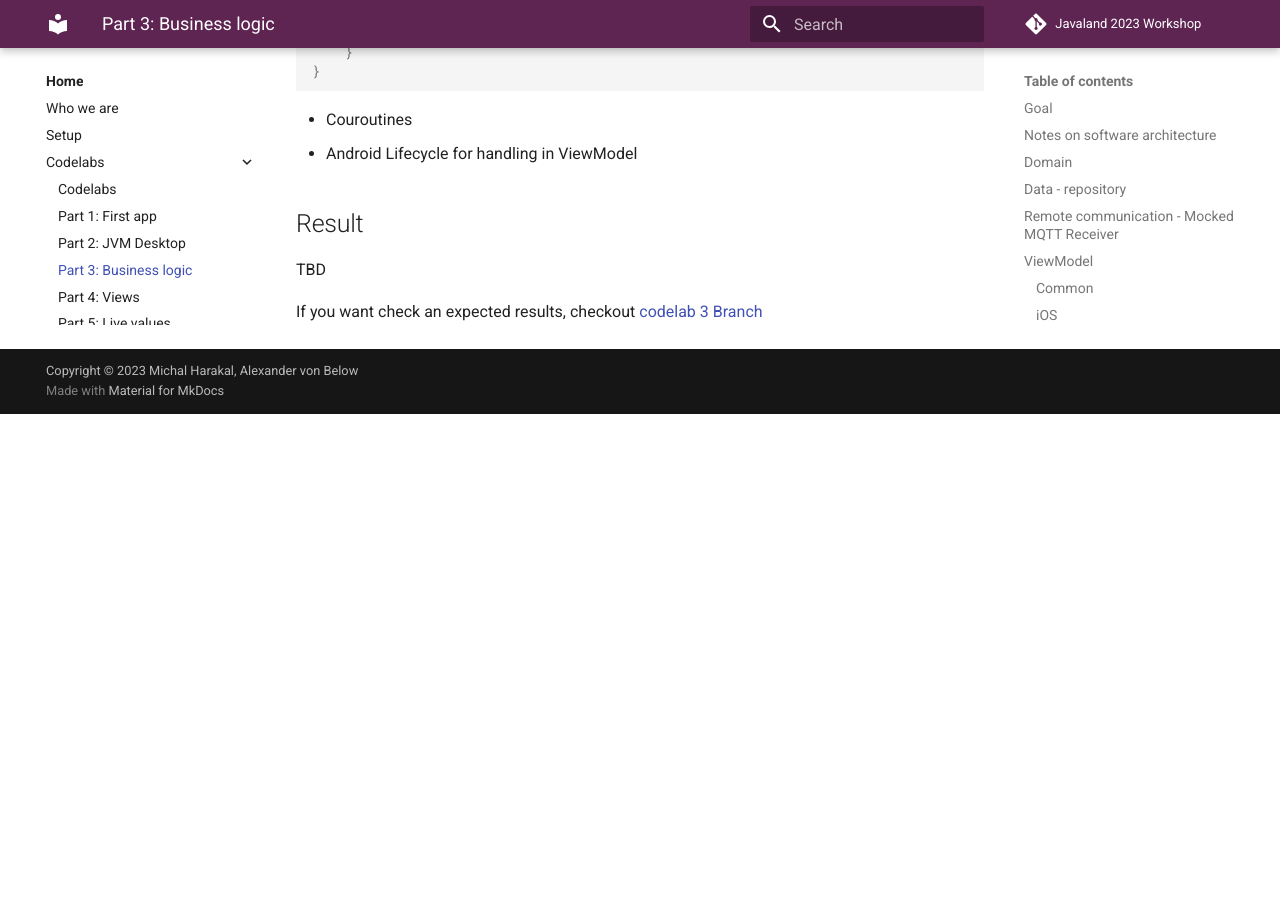
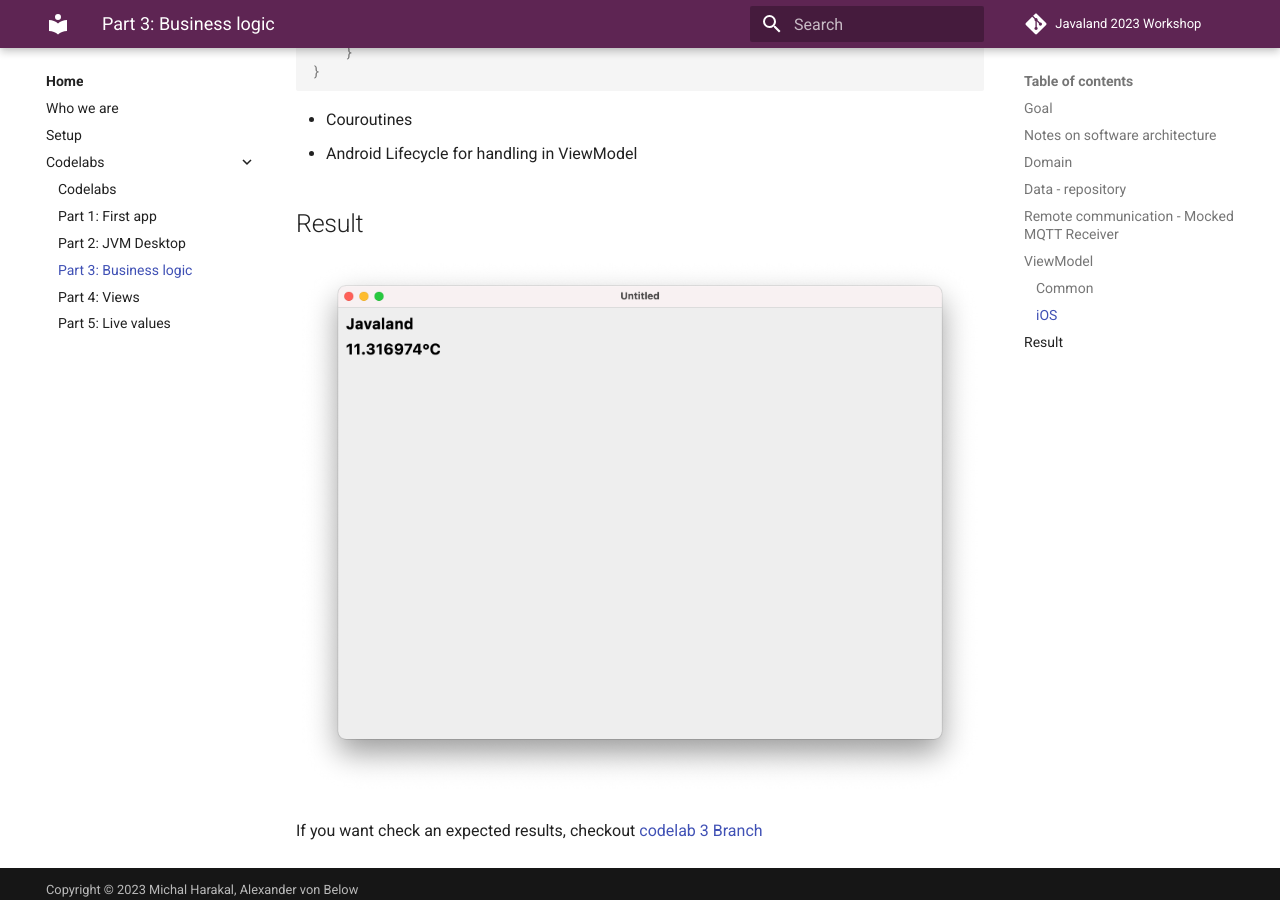
Before and after one commit to michalharakal/kmp-workshop, an MkDocs documentation site: the page built from javaland2023/mkdocs/src/doc/docs/codelab-3.md, in a window 1280 px wide and 900 px high, scrolled down 4050 px. Built offline with MkDocs 1.6.1 and Material for MkDocs 9.7.7, drawn with Linux system fonts in a browser that asks for light colours; comment, search, counter and statistics services are not loaded; before the commit the page ends 4464 px from its top, so only the background shows below that.

Commit message:
Add notes on codelab 3

```diff
--- a/javaland2023/mkdocs/src/doc/docs/codelab-3.md
+++ b/javaland2023/mkdocs/src/doc/docs/codelab-3.md
@@ -186,7 +186,8 @@ actual open class CommonViewModel actual constructor() {
 
 ## Result
 
-TBD
+![cl3-desktop-result](cl3-desktop-result.png)
+
 
 If you want check an expected results,
 checkout [codelab 3 Branch](https://github.com/michalharakal/kmp-workshop/tree/javaland2023/codelab-3/javaland2023/codelab/iot-explorer)
```
Also changed, not shown: javaland2023/mkdocs/src/doc/docs/cl3-desktop-result.png (added).
